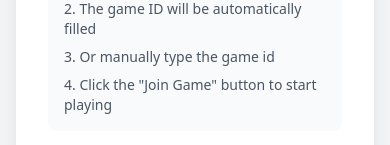
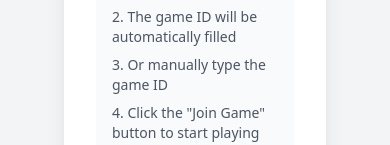
Before and after one commit to Rajatp499/chessSansar, a React (Vite) app: page /join in a window 390 px wide. Shown: the part 303-448 px from the top of the page. Built offline with nearby package versions, Linux system fonts and the light colour scheme; no server answers.

Commit message:
Make join responsive and show error if invalid game id is inputed

```diff
--- a/src/Pages/join.jsx
+++ b/src/Pages/join.jsx
@@ -23,6 +23,7 @@ const JoinPage = () => {
     /****************************
      * State & Hooks
      ****************************/
+    const [error, setError] = useState("");
     const isDark = useSelector((state) => state.theme.isDark);
     const [roomid, setRoomid] = useState("");
     const [games, setGames] = useState([]);
@@ -30,9 +31,15 @@ const JoinPage = () => {
     const navigate = useNavigate();
     const currentUser = useSelector((state) => state.user.name);
 
+
     // WebSocket refs
     const join_socket = useRef(null);
     const games_socket = useRef(null);
+
+    // reset error when some games are select from game list
+    useEffect(() => {
+        setError('');
+    }, [selectedGame]);
 
     /****************************
      * WebSocket Setup - Games List
@@ -87,6 +94,11 @@ const JoinPage = () => {
      * Game Join Handler
      ****************************/
     const handleJoinGame = () => {
+        if (!roomid) {
+            setError('Please input valid game ID');
+            return;
+        }
+
         const BACKEND_WS_API = import.meta.env.VITE_BACKEND_CHESS_WS_API;
         const URL = `${BACKEND_WS_API}/chess/${roomid}/?token=${localStorage.getItem("token")}`;
 
@@ -103,6 +115,9 @@ const JoinPage = () => {
                 console.log("joined or reconnected: join_socket:: ", message);
                 navigate(`/online/${roomid}`, { state: { isActive: true } });
                 join_socket.current.close();
+            }
+            if (message.message.info === 'invalid') {
+                setError(message.message.error);
             }
             console.log("join_socket message recieved: ", message);
         };
@@ -146,7 +161,7 @@ const JoinPage = () => {
     return (
         <div className={`min-h-screen flex items-center justify-center p-4
             ${isDark ? 'bg-gray-900' : 'bg-gray-100'}`}>
-            <div className={`p-8 rounded-lg shadow-xl w-full max-w-md
+            <div className={`p-8 rounded-lg shadow-xl w-full mx-12 my-6
                 ${isDark ? 'bg-gray-800 text-white' : 'bg-white text-gray-800'}`}>
 
                 {/* Header Section */}
@@ -177,10 +192,13 @@ const JoinPage = () => {
                         ${isDark ? 'text-gray-300' : 'text-gray-600'}`}>
                         <li>Click on an available game from the list below</li>
                         <li>The game ID will be automatically filled</li>
-                        <li>Or manually type the game id</li>
+                        <li>Or manually type the game ID</li>
                         <li>Click the "Join Game" button to start playing</li>
                     </ol>
                 </div>
+
+                {/* Show error if invalid game ID is submitted */}
+                {error && <p className="text-red-500 text-center mb-4">{error}</p>}
 
                 {/* Game ID Form */}
                 <form onSubmit={(e) => e.preventDefault()} className="mb-8">
@@ -252,7 +270,7 @@ const GamesList = ({
             <h3 className={`text-xl font-bold mb-4 ${isDark ? 'text-gray-300' : 'text-gray-700'}`}>
                 Available Games ({games.length})
             </h3>
-            <div className="space-y-3">
+            <div className="grid grid-cols-1 md:grid-cols-2 lg:grid-cols-3 gap-3">
                 {sortedGames.map((game, index) => (
                     <GameCard
                         key={index}
```
